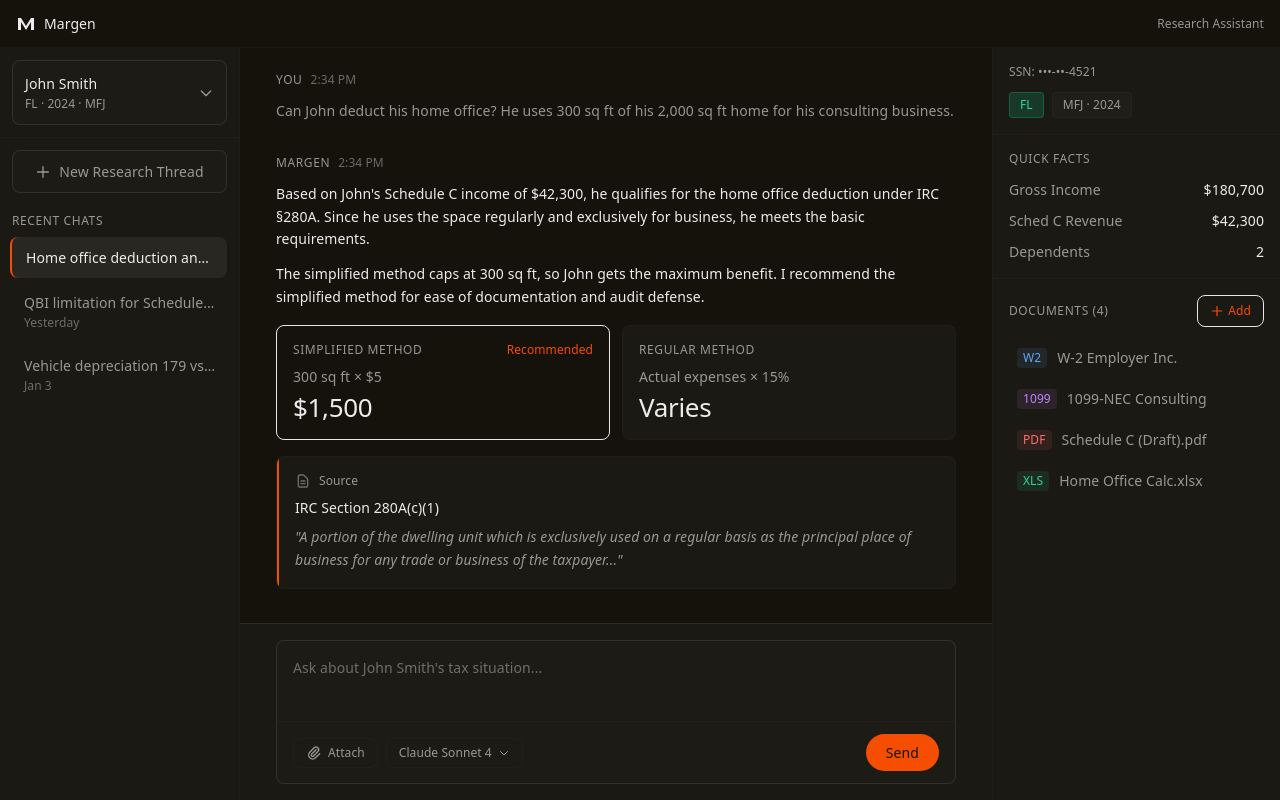
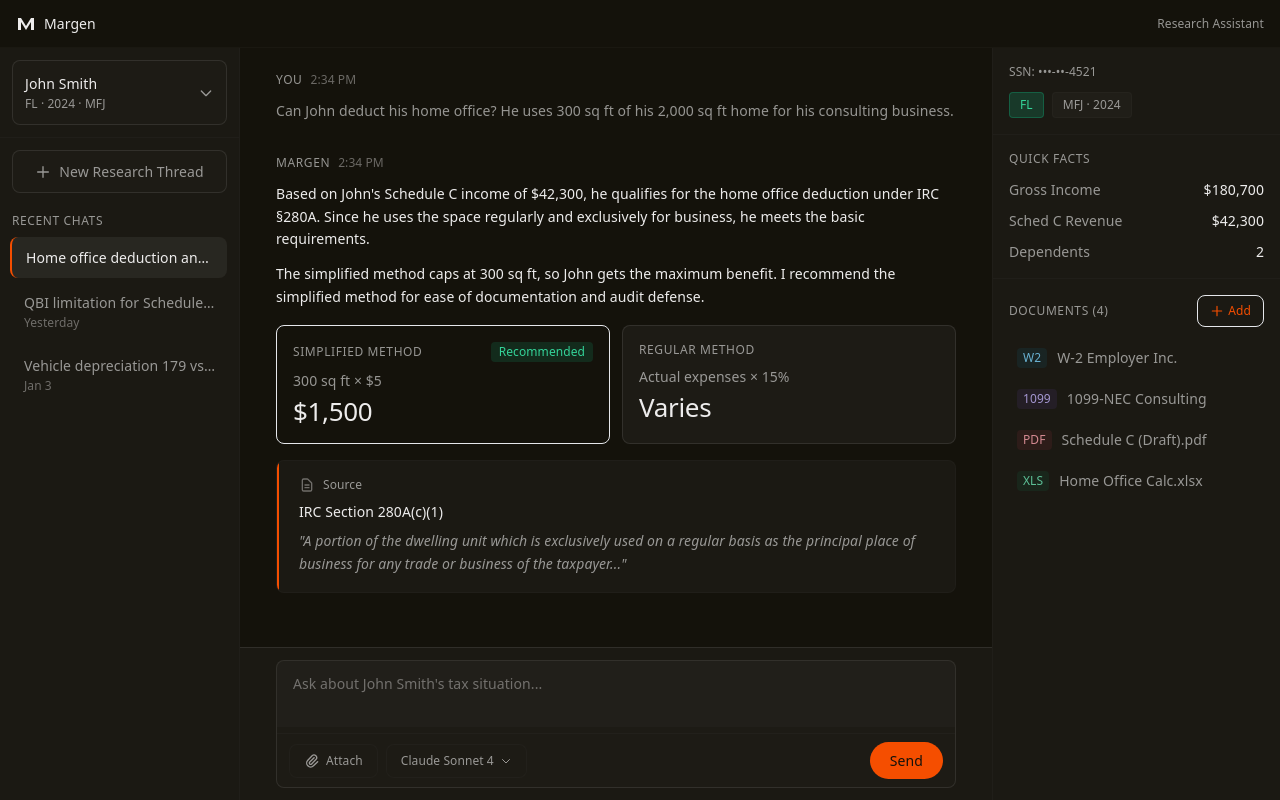
Before and after one commit to s-jag/landing_margen, a Next.js app: page /chat in a window 1280 px wide. Built offline with nearby package versions, Linux system fonts and the light colour scheme.

Commit message:
chat ui v1.2

```diff
--- a/src/app/chat/page.tsx
+++ b/src/app/chat/page.tsx
@@ -178,18 +178,18 @@ function formatCurrency(amount: number): string {
 function getDocIcon(name: string): { color: string; bg: string; label: string } {
   const lowerName = name.toLowerCase();
   if (lowerName.endsWith('.pdf')) {
-    return { color: 'text-red-400', bg: 'bg-red-400/10', label: 'PDF' };
+    return { color: 'text-rose-300/80', bg: 'bg-rose-500/[0.08]', label: 'PDF' };
   }
   if (lowerName.endsWith('.xlsx') || lowerName.endsWith('.xls')) {
-    return { color: 'text-emerald-400', bg: 'bg-emerald-400/10', label: 'XLS' };
+    return { color: 'text-emerald-300/80', bg: 'bg-emerald-500/[0.08]', label: 'XLS' };
   }
   if (lowerName.includes('w-2') || lowerName.includes('w2')) {
-    return { color: 'text-blue-400', bg: 'bg-blue-400/10', label: 'W2' };
+    return { color: 'text-sky-300/80', bg: 'bg-sky-500/[0.08]', label: 'W2' };
   }
   if (lowerName.includes('1099')) {
-    return { color: 'text-purple-400', bg: 'bg-purple-400/10', label: '1099' };
+    return { color: 'text-violet-300/80', bg: 'bg-violet-500/[0.08]', label: '1099' };
   }
-  return { color: 'text-text-secondary', bg: 'bg-card-03', label: 'DOC' };
+  return { color: 'text-text-tertiary', bg: 'bg-card-03', label: 'DOC' };
 }
 
 // =============================================================================
@@ -202,10 +202,10 @@ function ComparisonCard({ options }: { options: NonNullable<Message['comparison'
       {options.map((option, i) => (
         <div
           key={i}
-          className={`p-4 rounded-lg border ${
+          className={`p-4 rounded-md border ${
             option.recommended
               ? 'bg-accent/5 border-accent/30'
-              : 'bg-card border-border-01'
+              : 'bg-card-02 border-border-02'
           }`}
         >
           <div className="flex items-center justify-between mb-2">
@@ -213,7 +213,9 @@ function ComparisonCard({ options }: { options: NonNullable<Message['comparison'
               {option.title}
             </span>
             {option.recommended && (
-              <span className="text-xs text-accent font-medium">Recommended</span>
+              <span className="px-2 py-0.5 text-xs font-medium bg-emerald-500/15 text-emerald-400 rounded">
+                Recommended
+              </span>
             )}
           </div>
           <div className="text-sm text-text-secondary mb-1">{option.formula}</div>
@@ -273,7 +275,7 @@ export default function ChatPage() {
                     </div>
                   </div>
                   <svg
-                    className={`w-4 h-4 text-text-secondary transition-transform ${clientDropdownOpen ? 'rotate-180' : ''}`}
+                    className={`w-4 h-4 text-text-secondary ml-3 flex-shrink-0 transition-transform ${clientDropdownOpen ? 'rotate-180' : ''}`}
                     fill="none"
                     viewBox="0 0 24 24"
                     stroke="currentColor"
@@ -348,7 +350,7 @@ export default function ChatPage() {
         {/* Center - Chat Area */}
         <main className="flex-1 flex flex-col bg-bg overflow-hidden">
           {/* Messages */}
-          <div className="flex-1 overflow-y-auto p-6">
+          <div className="flex-1 overflow-y-auto px-8 py-6">
             <div className="max-w-[680px] mx-auto space-y-8">
               {MOCK_MESSAGES.map((message) => (
                 <div key={message.id} className="group">
@@ -376,8 +378,8 @@ export default function ChatPage() {
 
                   {/* Citation Card */}
                   {message.citation && (
-                    <div className="mt-4 bg-card border border-border-01 rounded-lg overflow-hidden">
-                      <div className="border-l-2 border-accent p-4">
+                    <div className="mt-4 bg-card border border-border-01 rounded-md overflow-hidden">
+                      <div className="border-l-2 border-accent pl-5 pr-4 py-4">
                         <div className="flex items-center gap-2 mb-2">
                           <svg className="w-4 h-4 text-text-tertiary" fill="none" viewBox="0 0 24 24" stroke="currentColor">
                             <path strokeLinecap="round" strokeLinejoin="round" strokeWidth={2} d="M9 12h6m-6 4h6m2 5H7a2 2 0 01-2-2V5a2 2 0 012-2h5.586a1 1 0 01.707.293l5.414 5.414a1 1 0 01.293.707V19a2 2 0 01-2 2z" />
@@ -397,25 +399,25 @@ export default function ChatPage() {
           </div>
 
           {/* Input Area - GROUNDED */}
-          <div className="border-t border-border-02 p-4 bg-card">
+          <div className="border-t border-border-02 p-3 bg-card">
             <div className="max-w-[680px] mx-auto">
-              <div className="bg-card-02 border border-border-02 rounded-lg overflow-hidden focus-within:border-accent/50 focus-within:ring-1 focus-within:ring-accent/20 transition-all">
+              <div className="bg-card-02 border border-border-02 rounded-md overflow-hidden focus-within:border-accent/50 focus-within:ring-1 focus-within:ring-accent/20 transition-all">
                 <textarea
                   value={inputValue}
                   onChange={(e) => setInputValue(e.target.value)}
                   placeholder={`Ask about ${selectedClient.name}'s tax situation...`}
-                  className="w-full bg-transparent text-sm text-text placeholder:text-text-tertiary resize-none outline-none p-4"
+                  className="w-full bg-white/[0.02] text-sm text-text placeholder:text-text-tertiary resize-none outline-none px-4 py-3"
                   rows={2}
                 />
-                <div className="flex items-center justify-between px-4 py-3 bg-card-03/50 border-t border-border-01">
+                <div className="flex items-center justify-between px-3 py-2 bg-card-03/50 border-t border-border-01">
                   <div className="flex items-center gap-2">
-                    <button className="flex items-center gap-1.5 px-3 py-1.5 text-xs text-text-secondary hover:text-text bg-card-02 hover:bg-card-03 border border-border-01 rounded-md transition-colors">
+                    <button className="flex items-center gap-1.5 px-3.5 py-2 text-xs text-text-secondary hover:text-text bg-card-02 hover:bg-card-03 border border-border-01 rounded-md transition-colors">
                       <svg className="w-4 h-4" fill="none" viewBox="0 0 24 24" stroke="currentColor">
                         <path strokeLinecap="round" strokeLinejoin="round" strokeWidth={2} d="M15.172 7l-6.586 6.586a2 2 0 102.828 2.828l6.414-6.586a4 4 0 00-5.656-5.656l-6.415 6.585a6 6 0 108.486 8.486L20.5 13" />
                       </svg>
                       Attach
                     </button>
-                    <button className="flex items-center gap-1.5 px-3 py-1.5 text-xs text-text-secondary hover:text-text bg-card-02 hover:bg-card-03 border border-border-01 rounded-md transition-colors">
+                    <button className="flex items-center gap-1.5 px-3.5 py-2 text-xs text-text-secondary hover:text-text bg-card-02 hover:bg-card-03 border border-border-01 rounded-md transition-colors">
                       <span>Claude Sonnet 4</span>
                       <svg className="w-3 h-3" fill="none" viewBox="0 0 24 24" stroke="currentColor">
                         <path strokeLinecap="round" strokeLinejoin="round" strokeWidth={2} d="M19 9l-7 7-7-7" />
```
